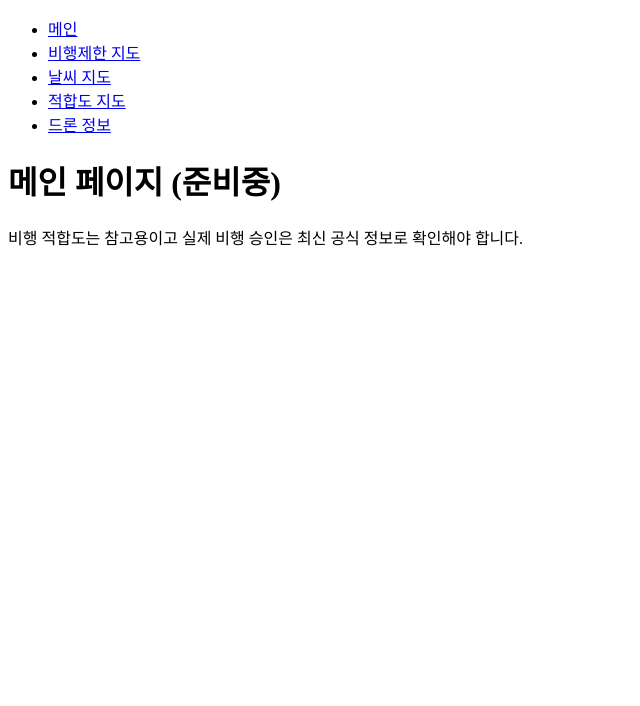
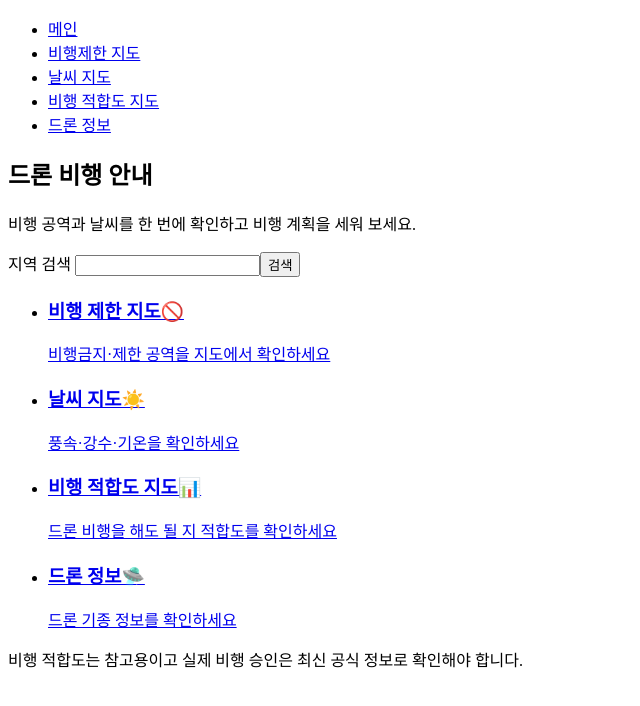
Before and after one commit to Nopen00/sol_project_1, a React (Vite) app in the folder frontend/: page / in a window 1280 px wide. Shown: the top 706 px of the page, without its empty margins (0-640 px from the left). Built offline with nearby package versions, Linux system fonts and the light colour scheme.

Commit message:
2. 프론트 메인 뼈대 완성 , mappage 뼈대 구축

```diff
--- a/frontend/src/App.tsx
+++ b/frontend/src/App.tsx
@@ -1,13 +1,16 @@
 import { BrowserRouter, Route, Routes } from "react-router-dom";
 import AppLayout from "./components/AppLayout";
 import ComingSoonPage from "./components/ComingSoonPage";
+import MainPage from "./pages/MainPage";
+import { MapPage } from "./pages/MapPage";
 
 export default function App() {
   return (
     <BrowserRouter>
       <Routes>
         <Route element={<AppLayout />}>
-          <Route path="/" element={<h1>메인 페이지 (준비중)</h1>} />
+          <Route path="/" element={<MainPage />} />
+          <Route path="/map/:mode" element={<MapPage />} />
           <Route path="*" element={<ComingSoonPage />} />
         </Route>
       </Routes>
--- /dev/null
+++ b/frontend/src/components/FeatureCard.tsx
@@ -0,0 +1,20 @@
+import { Link } from "react-router-dom";
+
+interface FeatureCardProps {
+  to: string;
+  title: string;
+  description: string;
+}
+
+export default function FeatureCard({
+  to,
+  title,
+  description,
+}: FeatureCardProps) {
+  return (
+    <Link to={to}>
+      <h3>{title}</h3>
+      <p>{description}</p>
+    </Link>
+  );
+}
--- a/frontend/src/components/SiteHeader.tsx
+++ b/frontend/src/components/SiteHeader.tsx
@@ -4,7 +4,7 @@ const NAV_ITEMS = [
   { to: "/", label: "메인" },
   { to: "/map/restricted", label: "비행제한 지도" },
   { to: "/map/weather", label: "날씨 지도" },
-  { to: "/map/suitability", label: "적합도 지도" },
+  { to: "/map/suitability", label: "비행 적합도 지도" },
   { to: "/drone-info", label: "드론 정보" },
 ];
 
--- /dev/null
+++ b/frontend/src/features/map/MapScreen.tsx
@@ -0,0 +1,12 @@
+interface MapScreenProps {
+  mode: string;
+}
+
+export const MapScreen = ({ mode }: MapScreenProps) => {
+  return (
+    <section>
+      <h2>{mode} 지도</h2>
+      <div style={{ height: "70vh" }}>지도가 들어갈 자리</div>
+    </section>
+  );
+};
--- /dev/null
+++ b/frontend/src/features/map/RegionSearchForm.tsx
@@ -0,0 +1,28 @@
+import { type FormEvent, useState } from "react";
+import { useNavigate } from "react-router-dom";
+
+export default function RegionSearchForm() {
+  const [keyword, setKeyword] = useState("");
+  const navigate = useNavigate();
+
+  const handleSearchSubmit = (event: FormEvent<HTMLFormElement>) => {
+    event.preventDefault();
+    const trimmed = keyword.trim();
+
+    if (!trimmed) return;
+    navigate(`/map/restricted?q=${encodeURIComponent(trimmed)}`);
+  };
+
+  return (
+    <form onSubmit={handleSearchSubmit}>
+      <label htmlFor="region-search">지역 검색 </label>
+      <input
+        type="text"
+        id="region-search"
+        value={keyword}
+        onChange={(e) => setKeyword(e.target.value)}
+      />
+      <button type="submit">검색</button>
+    </form>
+  );
+}
--- /dev/null
+++ b/frontend/src/pages/MainPage.tsx
@@ -0,0 +1,46 @@
+import FeatureCard from "../components/FeatureCard";
+import RegionSearchForm from "../features/map/RegionSearchForm";
+
+const FEATURE_CARDS = [
+  {
+    to: "/map/restricted",
+    title: "비행 제한 지도🚫",
+    description: "비행금지·제한 공역을 지도에서 확인하세요",
+  },
+  {
+    to: "/map/weather",
+    title: "날씨 지도☀️",
+    description: "풍속·강수·기온을 확인하세요",
+  },
+  {
+    to: "/map/suitability",
+    title: "비행 적합도 지도📊",
+    description: "드론 비행을 해도 될 지 적합도를 확인하세요",
+  },
+  {
+    to: "/drone-info",
+    title: "드론 정보🛸",
+    description: "드론 기종 정보를 확인하세요",
+  },
+];
+
+export default function MainPage() {
+  return (
+    <section>
+      <h1>드론 비행 안내</h1>
+      <p>비행 공역과 날씨를 한 번에 확인하고 비행 계획을 세워 보세요.</p>
+      <RegionSearchForm />
+      <ul>
+        {FEATURE_CARDS.map((card) => (
+          <li key={card.to}>
+            <FeatureCard
+              to={card.to}
+              title={card.title}
+              description={card.description}
+            />
+          </li>
+        ))}
+      </ul>
+    </section>
+  );
+}
--- /dev/null
+++ b/frontend/src/pages/MapPage.tsx
@@ -0,0 +1,13 @@
+import { Navigate, useParams } from "react-router-dom";
+import { MapScreen } from "../features/map/MapScreen";
+
+const Map_Modes = ["restricted", "weather", "suitability"];
+
+export const MapPage = () => {
+  const { mode } = useParams();
+
+  if (!mode || !Map_Modes.includes(mode)) {
+    return <Navigate to={"/"} replace />;
+  }
+  return <MapScreen mode={mode} key={mode} />;
+};
```
Also changed, not shown: frontend/src/features/map/map.ts (added), frontend/src/features/map/mapConfig.ts (added).
